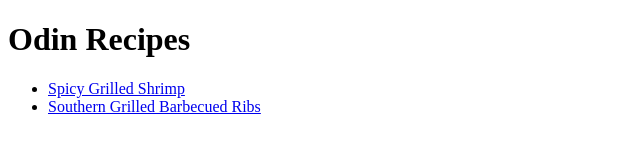
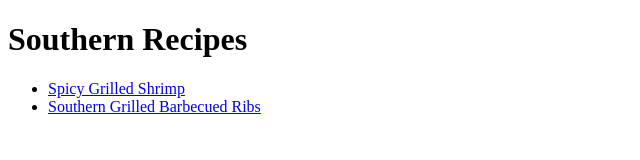
Before and after one commit to Bignav1010/odin-recipes, a plain HTML site: page index.html in a window 1280 px wide. Shown: the whole page, without its empty margins (0-640 px from the left). Drawn offline with Linux system fonts and the light colour scheme.

Commit message:
Updated index.html

```diff
--- a/index.html
+++ b/index.html
@@ -6,7 +6,7 @@
     <title>Document</title>
 </head>
 <body>
-    <h1>Odin Recipes</h1>
+    <h1>Southern Recipes</h1>
 
     <ul>
         <li><a href="recipes/spicy-grilled-shrimp.html">Spicy Grilled Shrimp</a></li>
```
Also changed, not shown: recipes/spicy-grilled-shrimp.html (+1 -0 lines).
